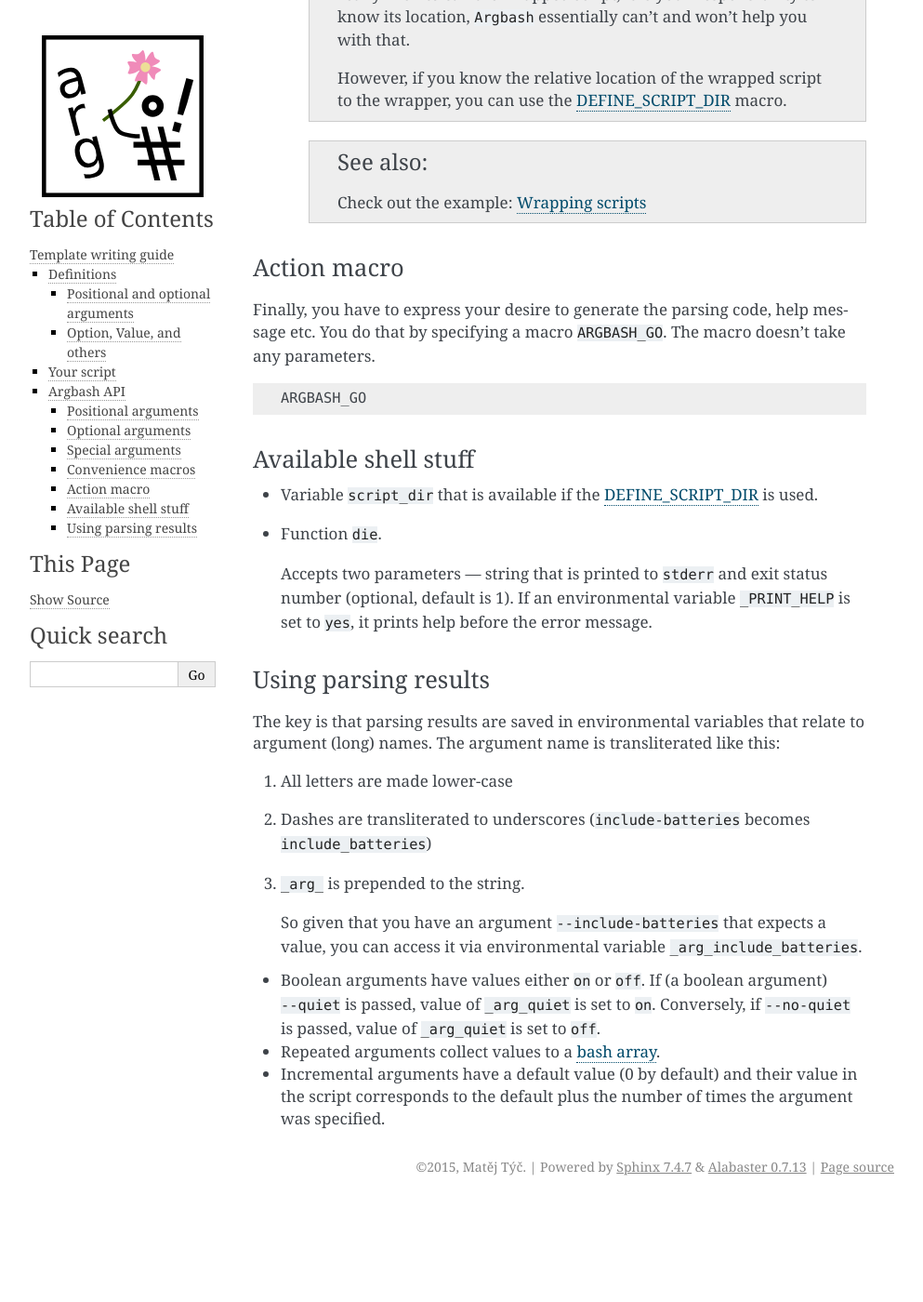
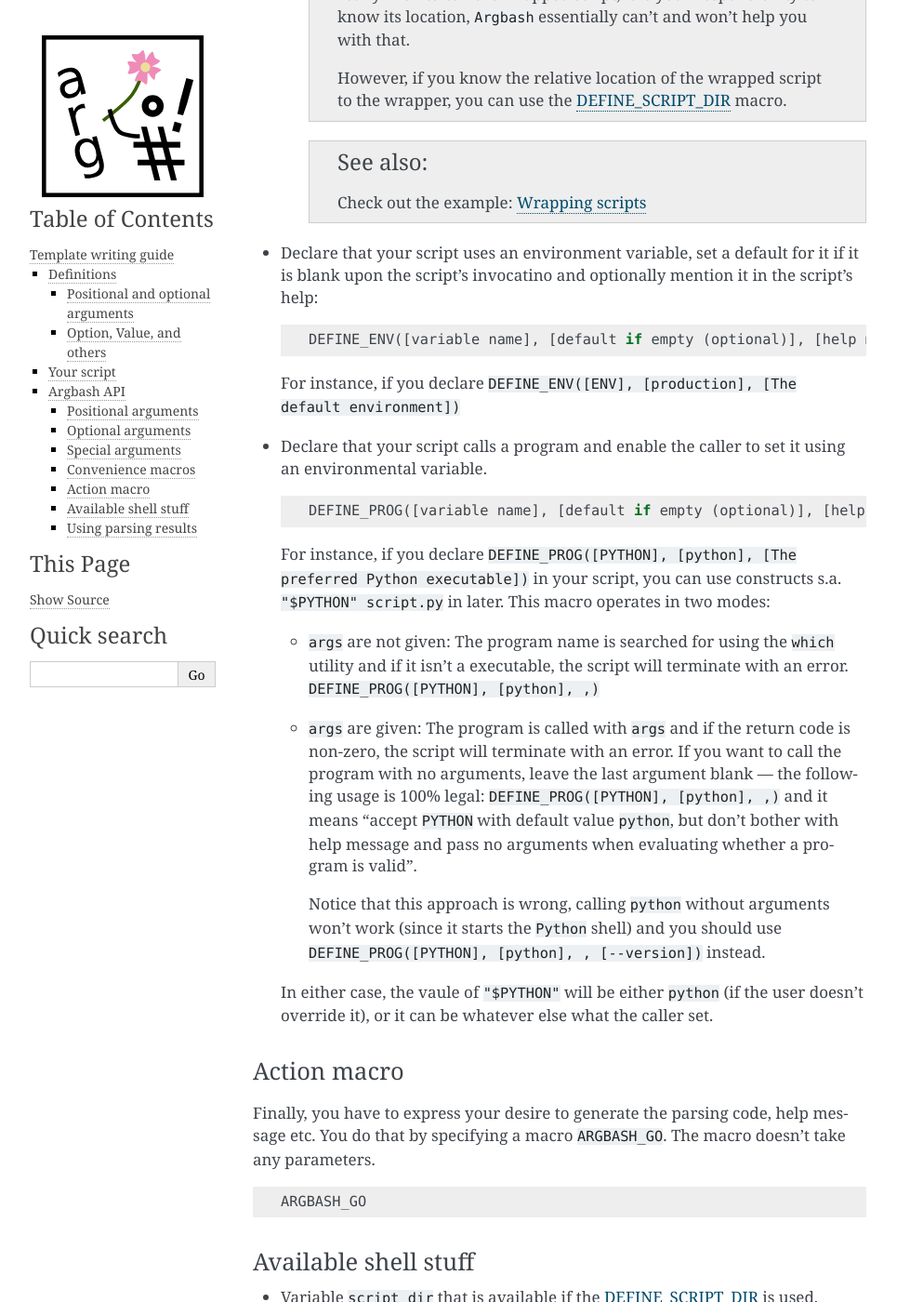
Before and after one commit to matejak/argbash, a Sphinx documentation site: the page built from doc/guide.rst, in a window 1280 px wide and 1400 px high, scrolled down 9280 px. Shown: the whole window at 93% size, without its empty margins (148-1141 px from the left). Built offline with Sphinx 7.4.7, drawn with Linux system fonts in a browser that asks for light colours; before the commit the page ends 10574 px from its top, so only the background shows below that.

```diff
--- a/doc/_static/minimal-output-help.txt
+++ b/doc/_static/minimal-output-help.txt
@@ -2,7 +2,7 @@ resources/examples/minimal.sh -h
 
 This is a minimal demo of Argbash potential
 Usage: ../resources/examples/minimal.sh [-o|--option <arg>] [--(no-)print] [-v|--version] [-h|--help] <positional-arg>
-	<positional-arg->: Positional arg description
+	<positional-arg>: Positional arg description
 	-o,--option: A option with short and long flags and default (default: 'b')
 	--print,--no-print: A boolean option with long flag (and implicit default: off) (off by default)
 	-v,--version: Prints version
--- a/doc/_static/wrapper-output-action.txt
+++ b/doc/_static/wrapper-output-action.txt
@@ -4,10 +4,10 @@ Contents of '../src' matching '*.m4':
 	argbash-1to2.m4: 1 kiB
 	argbash-init.m4: 4 kiB
 	argbash.m4: 4 kiB
-	list.m4: 4 kiB
+	list.m4: 5 kiB
 	output.m4: 0 kiB
 	output-standalone.m4: 0 kiB
-	stuff.m4: 41 kiB
+	stuff.m4: 45 kiB
 Contents of '../resources/examples' matching '*.m4':
 	minimal.m4: 0 kiB
 	simple.m4: 1 kiB
--- a/doc/guide.rst
+++ b/doc/guide.rst
@@ -378,6 +378,33 @@ Plus, there are convenience macros:
 
        Check out the example: :ref:`ex_wrapping`
 
+* Declare that your script uses an environment variable, set a default for it if it is blank upon the script's invocatino and optionally mention it in the script's help:
+
+  ::
+
+    DEFINE_ENV([variable name], [default if empty (optional)], [help message (optional)])
+
+  For instance, if you declare ``DEFINE_ENV([ENV], [production], [The default environment])``
+
+* Declare that your script calls a program and enable the caller to set it using an environmental variable.
+
+  ::
+
+    DEFINE_PROG([variable name], [default if empty (optional)], [help message (optional)], [args (optional)])
+
+  For instance, if you declare ``DEFINE_PROG([PYTHON], [python], [The preferred Python executable])`` in your script, you can use constructs s.a. ``"$PYTHON" script.py`` in later.
+  This macro operates in two modes:
+
+  * ``args`` are not given:
+    The program name is searched for using the ``which`` utility and if it isn't a executable, the script will terminate with an error.
+    ``DEFINE_PROG([PYTHON], [python], ,)``
+  * ``args`` are given:
+    The program is called with ``args`` and if the return code is non-zero, the script will terminate with an error.
+    If you want to call the program with no arguments, leave the last argument blank --- the following usage is 100% legal: ``DEFINE_PROG([PYTHON], [python], ,)`` and it means "accept ``PYTHON`` with default value ``python``, but don't bother with help message and pass no arguments when evaluating whether a program is valid".
+
+    Notice that this approach is wrong, calling ``python`` without arguments won't work (since it starts the ``Python`` shell) and you should use ``DEFINE_PROG([PYTHON], [python], , [--version])`` instead.
+  In either case, the vaule of ``"$PYTHON"`` will be either ``python`` (if the user doesn't override it), or it can be whatever else what the caller set.
+
 Action macro
 ++++++++++++
 
```
Also changed, not shown: 5 other files.
